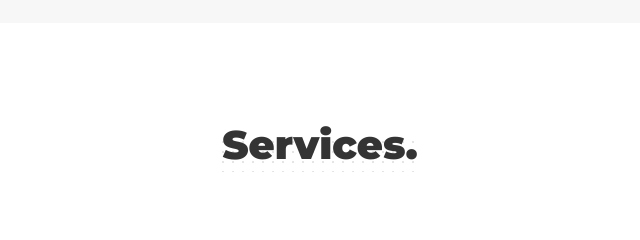
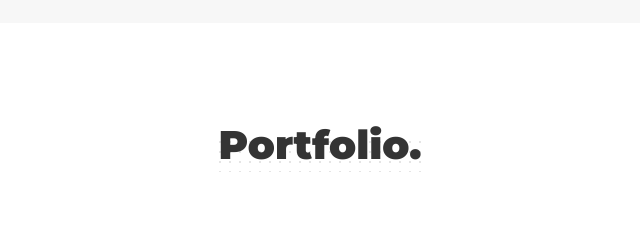
Before and after one commit to mohamedramadan5119-collab/Daniels-exam-1, a plain HTML site: page index.html in a window 1280 px wide. Shown: the part 2520-2760 px from the top of the page, 320-960 px from the left. Drawn offline with Linux system fonts and the light colour scheme.

Commit message:
Update index.html

```diff
--- a/index.html
+++ b/index.html
@@ -166,7 +166,7 @@
              <section id="WORK" >
                 <div class="container container-padding">
                   <div class="section-head">
-                    <h3>Services.</h3>
+                    <h3>Portfolio.</h3>
                   </div>
                   <ul class="tabs-style nav nav-tabs justify-content-center" id="myTab" role="tablist">
                     <li class="nav-item nav-port-style" role="presentation">
@@ -710,4 +710,5 @@
 
             <script src="./js/bootstrap.bundle.min.js"></script>
         </body>
+
     </html>
```
